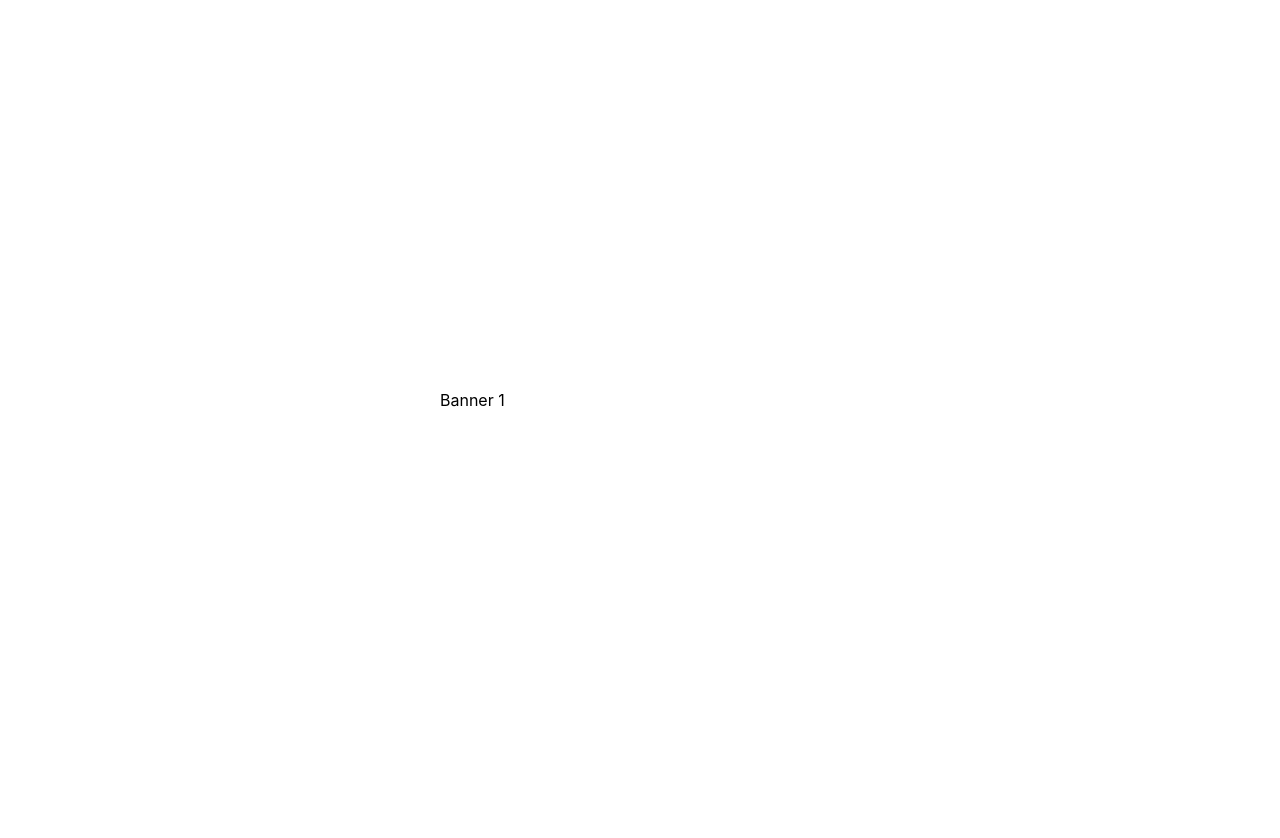
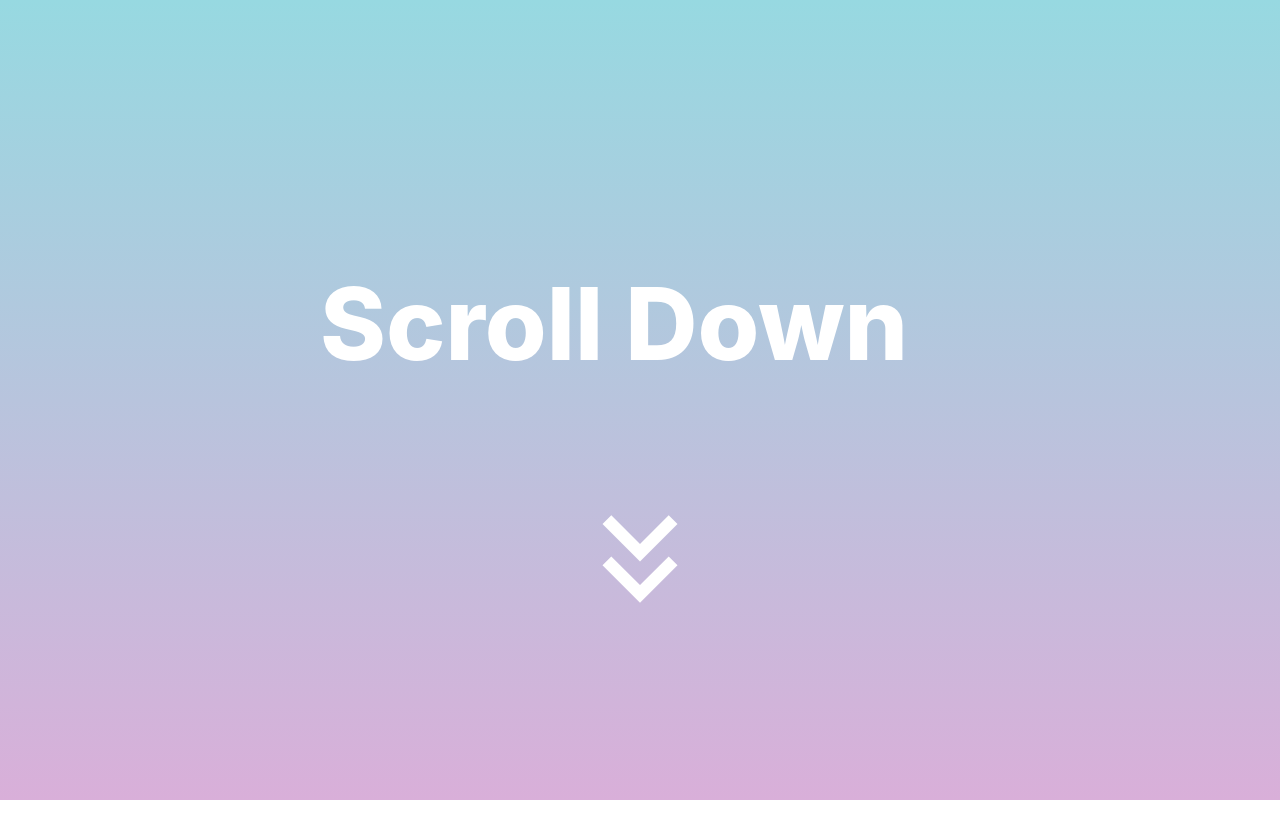
Before and after one commit to charizark2710/Sunflower, a React (Create React App) app in the folder parallax-test/: page / in a window 1280 px wide. Shown: the top 838 px of the page. Built offline with nearby package versions, Linux system fonts and the light colour scheme; the HTML template or start-up script is replaced by a standard one.

Commit message:
feat: first page scroll

```diff
--- a/parallax-test/package.json
+++ b/parallax-test/package.json
@@ -3,6 +3,10 @@
   "version": "0.1.0",
   "private": true,
   "dependencies": {
+    "@emotion/react": "^11.10.6",
+    "@emotion/styled": "^11.10.6",
+    "@mui/icons-material": "^5.11.11",
+    "@mui/material": "^5.11.13",
     "@testing-library/jest-dom": "^5.16.5",
     "@testing-library/react": "^13.4.0",
     "@testing-library/user-event": "^13.5.0",
@@ -14,6 +18,7 @@
     "react-dom": "^18.2.0",
     "react-scripts": "^2.1.3",
     "react-scroll-parallax": "^3.3.2",
+    "ts-node": "^10.9.1",
     "web-vitals": "^2.1.4",
     "webpack-dev-server": "^4.11.1"
   },
--- a/parallax-test/src/App.tsx
+++ b/parallax-test/src/App.tsx
@@ -1,13 +1,13 @@
 import './App.css';
 import React from 'react';
 import { ParallaxProvider } from 'react-scroll-parallax';
-import BannerOne from './component/bannerone/BannerOne';
+import BannerZero from './component/bannerzero/BannerZero';
 
 function App() {
   return (
     <div id='parallax'>
       <ParallaxProvider>
-        <BannerOne />
+        <BannerZero />
       </ParallaxProvider>
     </div>
   );
--- a/parallax-test/src/component/bannerone/BannerOne.css
+++ /dev/null
@@ -1,12 +0,0 @@
-.banner-one {
-  display: flex;
-  /* flex-flow: row wrap; */
-  align-items: center;
-  justify-content: center;
-  height: 100vh;
-}
-
-.container {
-  position: relative;
-  width: 25em;
-}
--- a/parallax-test/src/component/bannerone/BannerOne.tsx
+++ /dev/null
@@ -1,12 +0,0 @@
-import React from "react";
-import './BannerOne.css';
-
-const BannerOne = () => {
-  return (
-    <div className="banner-one">
-      <div className="container">Banner 1</div>
-    </div>
-  );
-};
-
-export default BannerOne;
--- /dev/null
+++ b/parallax-test/src/component/bannerzero/BannerZero.css
@@ -0,0 +1,37 @@
+.banner-zero {
+  background-color: #d9afd9;
+  background-image: linear-gradient(0deg, #d9afd9 0%, #97d9e1 100%);
+  display: flex;
+  /* flex-flow: row wrap; */
+  align-items: center;
+  justify-content: center;
+  height: 100vh;
+}
+
+.container {
+  position: relative;
+  width: 40em;
+}
+
+.scroll-text {
+  color: #ffffff;
+  font-size: 100px;
+  font-weight: 800;
+}
+
+.arrow-down-container {
+  text-align: center;
+}
+
+.arrow-down {
+  font-size: 150px !important;
+  font-weight: 800;
+  color: #ffffff;
+  cursor: pointer;
+}
+
+.arrow-down:hover {
+  transition-timing-function: ease-in;
+  transition: 0.2s;
+  transform: translateY(50%);
+}
--- /dev/null
+++ b/parallax-test/src/component/bannerzero/BannerZero.tsx
@@ -0,0 +1,18 @@
+import React from "react";
+import "./BannerZero.css";
+import KeyboardDoubleArrowDownIcon from "@mui/icons-material/KeyboardDoubleArrowDown";
+
+const BannerZero = () => {
+  return (
+    <div className="banner-zero">
+      <div className="container">
+        <p className="scroll-text">Scroll Down</p>
+        <div className="arrow-down-container">
+          <KeyboardDoubleArrowDownIcon className="arrow-down" />
+        </div>
+      </div>
+    </div>
+  );
+};
+
+export default BannerZero;
```
